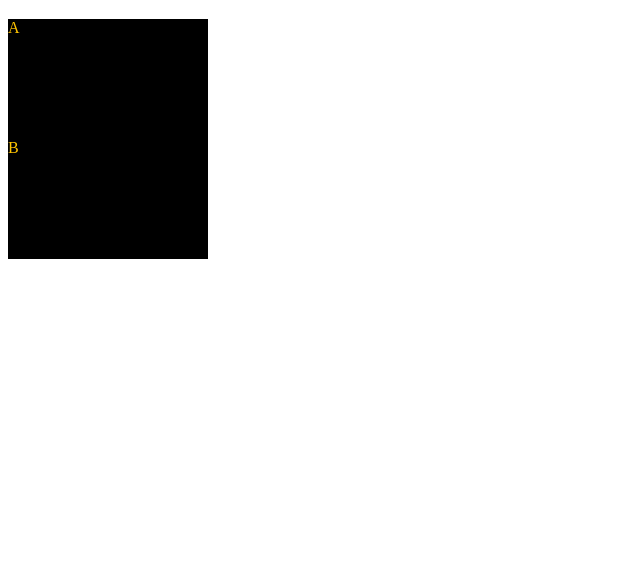
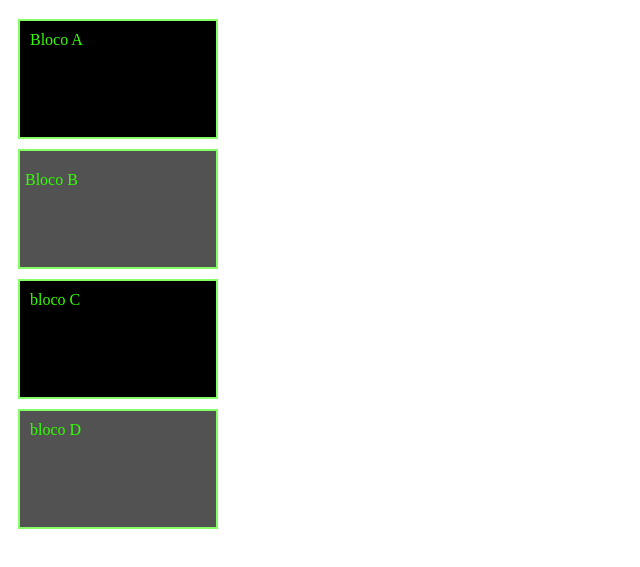
Before and after one commit to PauloAquino36/exm04, a plain HTML site: page aula07.06.html in a window 1280 px wide. Shown: the part 61-628 px from the top of the page, without its empty margins (0-640 px from the left). Drawn offline with Linux system fonts and the light colour scheme.

Commit message:
cores da caixa

```diff
--- a/aula07.06.html
+++ b/aula07.06.html
@@ -1,28 +1,25 @@
 <!DOCTYPE html>
-<html lang="en">
+<html lang="pt">
 <head>
     <meta charset="UTF-8">
     <meta http-equiv="X-UA-Compatible" content="IE=edge">
     <meta name="viewport" content="width=device-width, initial-scale=1.0">
     <title>Modelo Caixa</title>
-
-    <style>
-        div{
-            background-color: rgb(0, 0, 0);
-            color: #ffc400;
-            display: block;
-            width: 200px;
-            height: 120px;
-        }
-    </style>
+    <link rel="stylesheet" href="box.css">
 </head>
 <body>
     <h1>Modelo de Caixa</h1>
-    <div>
-        A
+    <div id="a">
+       Bloco A
     </div>
-    <div>
-        B
+    <div id="b">
+       Bloco B
+    </div>
+    <div id="c">
+        bloco C
+    </div>
+    <div id="d">
+        bloco D
     </div>
 </body>
 </html>
--- /dev/null
+++ b/box.css
@@ -0,0 +1,31 @@
+div{
+    background-color: rgb(184, 79, 79);
+    color: rgb(51, 255, 0);
+    display: block;
+    width: 200px;
+    height: 120px;
+    overflow: auto;
+    padding: 10px;
+    border-style: solid;
+    border-width: 2px;
+    border-color: rgb(133, 255, 102);
+    margin: 10px;
+    box-sizing: border-box;
+   /* float: left; */
+}
+#a{
+    background-color: rgb(0, 0, 0);
+}
+#b{
+    background-color: rgb(82, 82, 82);
+    padding: 20px 10px 5px 5px;
+    position: relative;
+    left: 0px;
+    top:  0px;
+}
+#c{
+    background-color: rgb(0, 0, 0);
+}
+#d{
+    background-color: rgb(82, 82, 82);
+}
```
